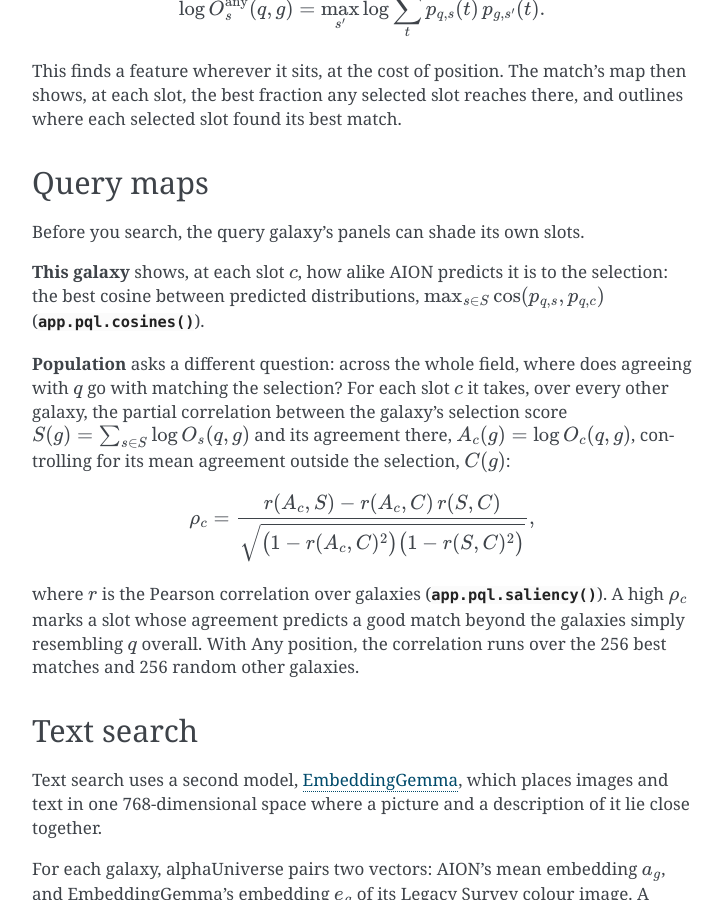
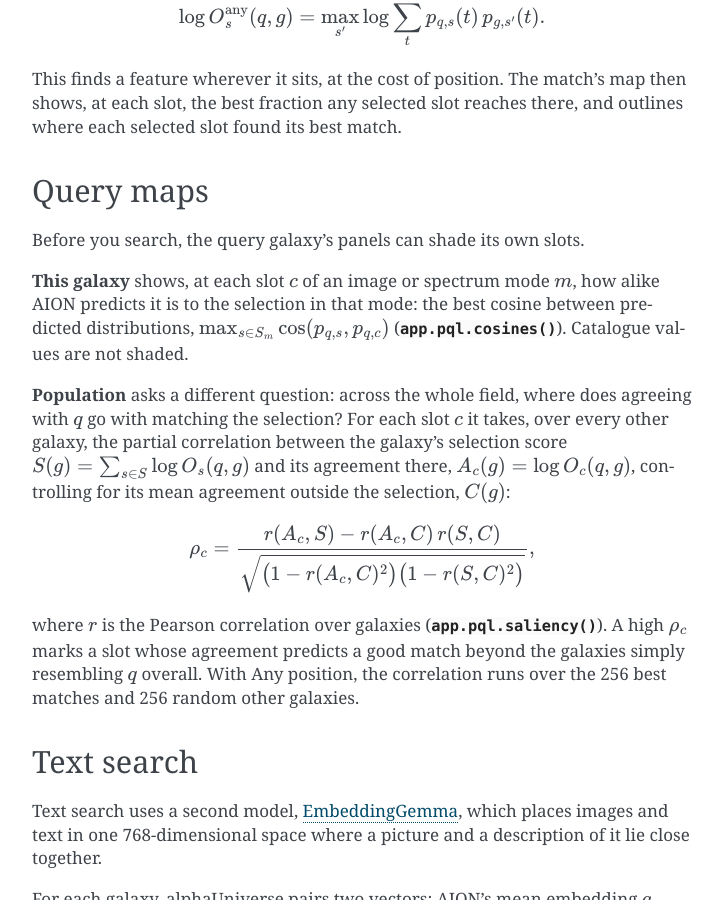
Before and after one commit to hanbangwu/alphauniverse, a Sphinx documentation site: the page built from docs/explanation.rst, in a window 1280 px wide and 900 px high, scrolled down 2861 px. Shown: the whole window, without its empty margins (388-1111 px from the left). Built offline with Sphinx 7.4.7, drawn with Linux system fonts in a browser that asks for light colours; some of the changed text lies outside the part shown.

Commit message:
Docs corrections; This galaxy map is per mode; projection loss averages negatives; pql_quality redshift metric uses stored predictions; untested list; benchmark captions read environment.cpu_count
Co-Authored-By: Claude Opus 5.5 <noreply@anthropic.com>
Claude-Session: https://claude.ai/code/session_01WovMgye7YrxG8xk2b2WNzx

```diff
--- a/docs/explanation.rst
+++ b/docs/explanation.rst
@@ -103,7 +103,7 @@ Query maps
 
 Before you search, the query galaxy's panels can shade its own slots.
 
-**This galaxy** shows, at each slot :math:`c`, how alike AION predicts it is to the selection: the best cosine between predicted distributions, :math:`\max_{s \in S} \cos(p_{q,s}, p_{q,c})` (:py:func:`app.pql.cosines`).
+**This galaxy** shows, at each slot :math:`c` of an image or spectrum mode :math:`m`, how alike AION predicts it is to the selection in that mode: the best cosine between predicted distributions, :math:`\max_{s \in S_m} \cos(p_{q,s}, p_{q,c})` (:py:func:`app.pql.cosines`). Catalogue values are not shaded.
 
 **Population** asks a different question: across the whole field, where does agreeing with :math:`q` go with matching the selection? For each slot :math:`c` it takes, over every other galaxy, the partial correlation between the galaxy's selection score :math:`S(g) = \sum_{s \in S} \log O_s(q, g)` and its agreement there, :math:`A_c(g) = \log O_c(q, g)`, controlling for its mean agreement outside the selection, :math:`C(g)`:
 
--- a/docs/reference.rst
+++ b/docs/reference.rst
@@ -59,7 +59,7 @@ The first Population map (``/saliency``) on a galaxy builds its agreement matrix
 Tests and CI
 ------------
 
-Tests run on a synthetic artifact tree that ``scripts/fixture.py`` builds in the production schemas, with AION and its codecs at random weights; no test downloads weights. The image and spectrum endpoints, EmbeddingGemma and ``generate_pairs`` are untested, and the frontend has no tests.
+Tests run on a synthetic artifact tree that ``scripts/fixture.py`` builds in the production schemas, with AION and its codecs at random weights; no test downloads weights. ``/galaxy/{galaxy}/image``, ``/galaxy/{galaxy}/spectrum``, EmbeddingGemma, ``generate_pairs``, ``generate_alignment`` and ``generate_aion_gemma_space`` are untested, and the frontend has no tests.
 
 Continuous integration lints and tests every pull request and checks that ``frontend/openapi.json`` is current; on ``main`` it then deploys to Modal.
 
```
Also changed, not shown: other parts of docs/explanation.rst (+1 -1 lines), docs/benchmarks.rst (+5 -5 lines).
